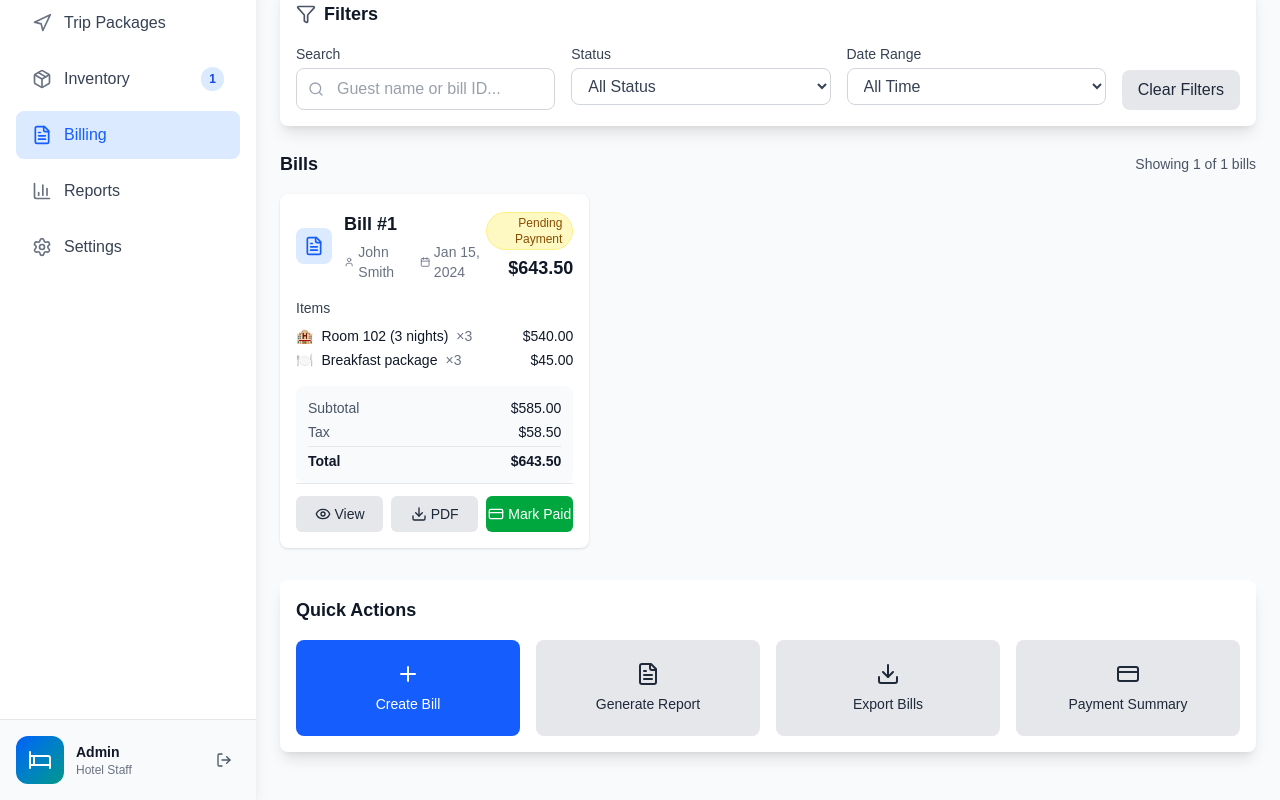
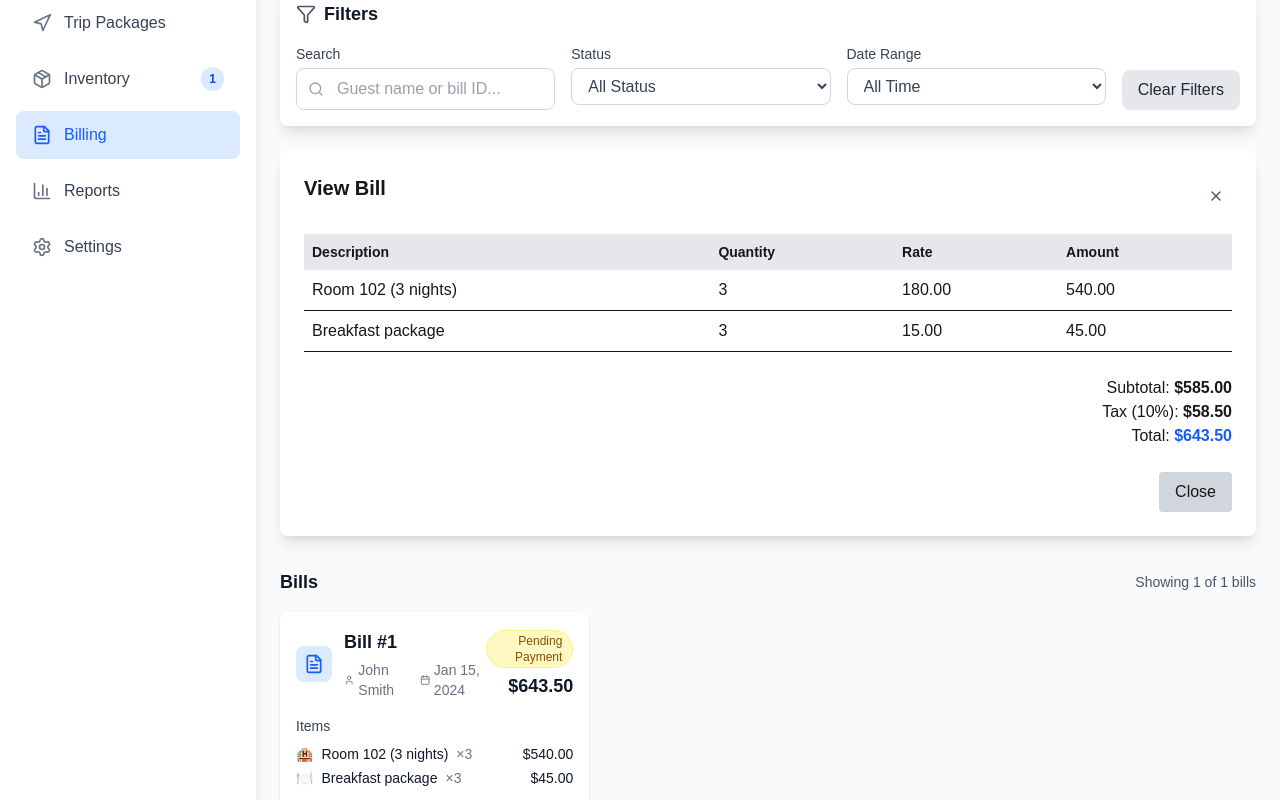
Before and after one commit to mudunkotuwasb/Hotel-Management-Frontend, a Next.js app: page /dashboard/admin/billing in a window 1280 px wide. Both pictures are taken after a click on the button "View". Shown: the part 342-1142 px from the top of the page. Built offline with nearby package versions, Linux system fonts and the light colour scheme.

Commit message:
Implemented the Billing page

```diff
--- a/app/components/billing/BillCreation.tsx
+++ b/app/components/billing/BillCreation.tsx
@@ -1,30 +1,38 @@
 "use client";
 
-import React, { useState } from "react";
-import { Plus, Trash2 } from "lucide-react";
+import React, { useState, useMemo, useEffect } from "react";
+import { Plus, Trash2, X } from "lucide-react";
+import { Bill, BillItem } from "./BillCard";
 
-interface BillItem {
-  description: string;
-  quantity: number;
-  rate: number;
-  amount: number;
-  category: "room" | "meal" | "service" | "other";
+interface BillCreationProps {
+  onClose: () => void;
+  guests: { id: string; name: string }[];
+  bookings: { id: string; guestId: string }[];
+  initialGuestId?: string;
+  initialBookingId?: string;
+  initialStatus?: "pending" | "paid" | "cancelled";
+  onCreateBill?: (bill: Bill) => void;
+  mode?: "create" | "view";
+  billToView?: Bill;
 }
 
-interface Bill {
-  id: string;
-  bookingId: string;
-  guestId: string;
-  items: BillItem[];
-  subtotal: number;
-  tax: number;
-  total: number;
-  status: "pending" | "paid" | "cancelled";
-  createdAt: Date;
-  paidAt?: Date;
-}
+export default function BillCreation({
+  guests = [],
+  bookings = [],
+  onClose,
+  onCreateBill,
+  initialGuestId = "",
+  initialBookingId = "",
+  initialStatus = "pending",
+  mode = "create",
+  billToView,
+}: BillCreationProps) {
+  const isViewMode = mode === "view";
 
-const BillCreation: React.FC = () => {
+  // States
+  const [guestId, setGuestId] = useState(initialGuestId);
+  const [bookingId, setBookingId] = useState(initialBookingId);
+  const [status, setStatus] = useState(initialStatus);
   const [billItems, setBillItems] = useState<BillItem[]>([]);
   const [newItem, setNewItem] = useState<Partial<BillItem>>({
     description: "",
@@ -32,29 +40,45 @@ const BillCreation: React.FC = () => {
     rate: 0,
     category: "room",
   });
-  const [guestId, setGuestId] = useState("");
-  const [bookingId, setBookingId] = useState("");
 
-  // Calculate subtotal, tax, total dynamically
-  const subtotal = billItems.reduce((sum, item) => sum + item.amount, 0);
-  const tax = subtotal * 0.1; // 10% tax example
+  // 🔹 Sync state when switching modes or billToView changes
+  useEffect(() => {
+    if (isViewMode && billToView) {
+      setGuestId(billToView.guestId);
+      setBookingId(billToView.bookingId);
+      setStatus(billToView.status);
+      setBillItems(billToView.items);
+    } else {
+      // Reset form for create mode
+      setGuestId(initialGuestId);
+      setBookingId(initialBookingId);
+      setStatus(initialStatus);
+      setBillItems([]);
+      setNewItem({ description: "", quantity: 1, rate: 0, category: "room" });
+    }
+  }, [isViewMode, billToView, initialGuestId, initialBookingId, initialStatus]);
+
+  // 🔹 Totals
+  const subtotal = useMemo(
+    () => billItems.reduce((sum, item) => sum + item.amount, 0),
+    [billItems]
+  );
+  const tax = subtotal * 0.1;
   const total = subtotal + tax;
 
-  // Handle new item input
+  // 🔹 Item handlers
   const handleItemChange = (field: keyof BillItem, value: any) => {
     setNewItem((prev) => ({ ...prev, [field]: value }));
   };
 
-  // Add item to bill
   const handleAddItem = () => {
     if (!newItem.description || !newItem.quantity || !newItem.rate) return;
 
-    const amount = (newItem.quantity || 0) * (newItem.rate || 0);
     const item: BillItem = {
-      description: newItem.description || "",
-      quantity: newItem.quantity || 0,
-      rate: newItem.rate || 0,
-      amount,
+      description: newItem.description!,
+      quantity: newItem.quantity!,
+      rate: newItem.rate!,
+      amount: newItem.quantity! * newItem.rate!,
       category: newItem.category || "other",
     };
 
@@ -62,82 +86,119 @@ const BillCreation: React.FC = () => {
     setNewItem({ description: "", quantity: 1, rate: 0, category: "room" });
   };
 
-  // Remove item
   const handleRemoveItem = (index: number) => {
     setBillItems((prev) => prev.filter((_, i) => i !== index));
   };
 
-  // Create bill
+  // 🔹 Create bill
   const handleCreateBill = () => {
-    const newBill: Partial<Bill> = {
+    if (!guestId || !bookingId || billItems.length === 0) return;
+
+    const newBill: Bill = {
+      id: Math.floor(1000 + Math.random() * 9000).toString(),
       bookingId,
       guestId,
       items: billItems,
       subtotal,
       tax,
       total,
-      status: "pending",
+      status,
       createdAt: new Date(),
     };
 
-    console.log("Created Bill:", newBill);
-    // 🔹 You can now send this to backend via fetch/axios
+    if (onCreateBill) onCreateBill(newBill);
+    resetForm();
   };
 
-  // Reset form
-  const handleReset = () => {
-    setGuestId("");
-    setBookingId("");
+  const resetForm = () => {
+    setGuestId(initialGuestId);
+    setBookingId(initialBookingId);
+    setStatus(initialStatus);
     setBillItems([]);
     setNewItem({ description: "", quantity: 1, rate: 0, category: "room" });
   };
 
+  const filteredBookings = bookings.filter((b) => b.guestId === guestId);
+
   return (
-    <div className="max-w-4xl mx-auto p-6 bg-white shadow rounded-2xl border border-gray-200">
-      <h2 className="text-2xl font-semibold mb-4 text-center">
-        Create New Bill
+    <div className="card bg-white rounded-lg shadow-lg p-6 mb-8">
+      {/* Header */}
+      <div className="flex items-center justify-between mb-4">
+        <h2 className="text-xl font-bold mb-4">
+          {isViewMode ? "View Bill" : "Create New Bill"}
         </h2>
+        <button onClick={onClose} className="p-2 hover:bg-gray-100 rounded-lg">
+          <X className="h-4 w-4 text-gray-600" />
+        </button>
+      </div>
 
-      {/* Booking and Guest Info */}
-      <div className="grid grid-cols-2 gap-4 mb-6">
+      {/* Guest, Booking & Status */}
+      {!isViewMode && (
+        <div className="grid grid-cols-1 md:grid-cols-2 lg:grid-cols-3 gap-4 mb-6">
           <div>
             <label className="block text-sm font-medium text-gray-700 mb-1">
-            Guest ID
+              Guest
             </label>
-          <input
-            type="text"
+            <select
               value={guestId}
               onChange={(e) => setGuestId(e.target.value)}
-            className="w-full border rounded-lg p-2 focus:outline-none focus:ring-2 focus:ring-blue-400"
-            placeholder="Enter guest ID"
-          />
+              className="w-full border border-gray-300 rounded-lg px-3 py-2 text-gray-700 focus:outline-none focus:ring-2 focus:ring-blue-500 focus:border-blue-500"
+            >
+              <option value="">Select Guest</option>
+              {guests.map((guest) => (
+                <option key={guest.id} value={guest.id}>
+                  {guest.name}
+                </option>
+              ))}
+            </select>
           </div>
 
           <div>
             <label className="block text-sm font-medium text-gray-700 mb-1">
-            Booking ID
+              Booking
             </label>
-          <input
-            type="text"
+            <select
               value={bookingId}
               onChange={(e) => setBookingId(e.target.value)}
-            className="w-full border rounded-lg p-2 focus:outline-none focus:ring-2 focus:ring-blue-400"
-            placeholder="Enter booking ID"
-          />
+              className="w-full border border-gray-300 rounded-lg px-3 py-2 text-gray-700 focus:outline-none focus:ring-2 focus:ring-blue-500 focus:border-blue-500"
+            >
+              <option value="">Select Booking</option>
+              {filteredBookings.map((b) => (
+                <option key={b.id} value={b.id}>
+                  {b.id}
+                </option>
+              ))}
+            </select>
+          </div>
+
+          <div>
+            <label className="block text-sm font-medium text-gray-700 mb-1">
+              Status
+            </label>
+            <select
+              value={status}
+              onChange={(e) => setStatus(e.target.value as Bill["status"])}
+              className="w-full border border-gray-300 rounded-lg px-3 py-2 text-gray-700 focus:outline-none focus:ring-2 focus:ring-blue-500 focus:border-blue-500"
+            >
+              <option value="pending">Pending</option>
+              <option value="paid">Paid</option>
+              <option value="cancelled">Cancelled</option>
+            </select>
           </div>
         </div>
+      )}
 
-      {/* Add Item Section */}
-      <div className="border rounded-xl p-4 bg-gray-50 mb-6">
-        <h3 className="text-lg font-semibold mb-3">Add Bill Item</h3>
-
-        <div className="grid grid-cols-5 gap-3 mb-3">
+      {/* Add Bill Item */}
+      {!isViewMode && (
+        <div className="w-full border border-gray-300 rounded-lg px-3 py-2 text-gray-700 focus:outline-none focus:ring-2 focus:ring-blue-500 focus:border-blue-500 mb-4">
+          <h4 className="text-md font-semibold mb-2">Add Bill Item</h4>
+          <div className="grid grid-cols-5 gap-3">
             <input
               type="text"
               placeholder="Description"
               value={newItem.description}
               onChange={(e) => handleItemChange("description", e.target.value)}
-            className="border rounded-lg p-2"
+              className="w-full border border-gray-300 rounded-lg px-3 py-2 text-gray-700 focus:outline-none focus:ring-2 focus:ring-blue-500 focus:border-blue-500"
             />
             <input
               type="number"
@@ -146,7 +207,7 @@ const BillCreation: React.FC = () => {
               onChange={(e) =>
                 handleItemChange("quantity", parseInt(e.target.value))
               }
-            className="border rounded-lg p-2"
+              className="w-full border border-gray-300 rounded-lg px-3 py-2 text-gray-700 focus:outline-none focus:ring-2 focus:ring-blue-500 focus:border-blue-500"
             />
             <input
               type="number"
@@ -155,7 +216,7 @@ const BillCreation: React.FC = () => {
               onChange={(e) =>
                 handleItemChange("rate", parseFloat(e.target.value))
               }
-            className="border rounded-lg p-2"
+              className="w-full border border-gray-300 rounded-lg px-3 py-2 text-gray-700 focus:outline-none focus:ring-2 focus:ring-blue-500 focus:border-blue-500"
             />
             <select
               value={newItem.category}
@@ -165,7 +226,7 @@ const BillCreation: React.FC = () => {
                   e.target.value as BillItem["category"]
                 )
               }
-            className="border rounded-lg p-2"
+              className="w-full border border-gray-300 rounded-lg px-3 py-2 text-gray-700 focus:outline-none focus:ring-2 focus:ring-blue-500 focus:border-blue-500"
             >
               <option value="room">Room</option>
               <option value="meal">Meal</option>
@@ -174,22 +235,24 @@ const BillCreation: React.FC = () => {
             </select>
             <button
               onClick={handleAddItem}
-            className="flex items-center justify-center gap-2 bg-blue-500 text-white px-3 py-2 rounded-lg hover:bg-blue-600 transition"
+              className="flex items-center justify-center gap-1 bg-blue-500 text-white px-2 py-1 rounded"
             >
               <Plus size={16} /> Add
             </button>
           </div>
+        </div>
+      )}
 
-        {/* Item List */}
+      {/* Items Table */}
       {billItems.length > 0 && (
         <table className="w-full border-collapse mt-4">
           <thead>
             <tr className="bg-gray-200 text-left text-sm">
               <th className="p-2">Description</th>
-                <th className="p-2">Qty</th>
+              <th className="p-2">Quantity</th>
               <th className="p-2">Rate</th>
               <th className="p-2">Amount</th>
-                <th className="p-2 text-center">Action</th>
+              {!isViewMode && <th className="p-2">Actions</th>}
             </tr>
           </thead>
           <tbody>
@@ -199,6 +262,7 @@ const BillCreation: React.FC = () => {
                 <td className="p-2">{item.quantity}</td>
                 <td className="p-2">{item.rate.toFixed(2)}</td>
                 <td className="p-2">{item.amount.toFixed(2)}</td>
+                {!isViewMode && (
                   <td className="p-2 text-center">
                     <button
                       onClick={() => handleRemoveItem(index)}
@@ -207,35 +271,44 @@ const BillCreation: React.FC = () => {
                       <Trash2 size={16} />
                     </button>
                   </td>
+                )}
               </tr>
             ))}
           </tbody>
         </table>
       )}
-      </div>
 
       {/* Totals */}
-      <div className="text-right mb-6">
+      <div className="text-right mb-6 mt-6">
         <p>
           Subtotal:{" "}
-          <span className="font-semibold">Rs. {subtotal.toFixed(2)}</span>
+          <span className="font-semibold">${subtotal.toFixed(2)}</span>
         </p>
         <p>
-          Tax (10%): <span className="font-semibold">Rs. {tax.toFixed(2)}</span>
+          Tax (10%): <span className="font-semibold">${tax.toFixed(2)}</span>
         </p>
         <p>
           Total:{" "}
           <span className="font-semibold text-blue-600">
-            Rs. {total.toFixed(2)}
+            ${total.toFixed(2)}
           </span>
         </p>
       </div>
 
-      {/* Actions */}
-      <div className="flex justify-end gap-4">
+      {/* Buttons */}
+      <div className="mt-4 flex justify-end gap-2">
+        {isViewMode ? (
           <button
-          onClick={handleReset}
-          className="px-4 py-2 border rounded-lg text-gray-700 hover:bg-gray-100 transition"
+            onClick={onClose}
+            className="bg-gray-300 px-4 py-2 rounded hover:bg-gray-400"
+          >
+            Close
+          </button>
+        ) : (
+          <>
+            <button
+              onClick={resetForm}
+              className="bg-gray-300 px-4 py-2 rounded hover:bg-gray-400"
             >
               Reset
             </button>
@@ -245,9 +318,9 @@ const BillCreation: React.FC = () => {
             >
               Create Bill
             </button>
+          </>
+        )}
       </div>
     </div>
   );
-};
-
-export default BillCreation;
+}
--- a/app/dashboard/admin/billing/page.tsx
+++ b/app/dashboard/admin/billing/page.tsx
@@ -6,7 +6,7 @@ import BillCard from "../../../components/billing/BillCard";
 import AdminReceptionistLayout from "../../../components/layout/AdminReceptionistLayout";
 import BillFilters from "../../../components/billing/BillFilters";
 import QuickActions from "../../../components/billing/QuickActions";
-//import BillCreation from "../../../components/billing/BillCreation";
+import BillCreation from "../../../components/billing/BillCreation";
 
 export interface BillItem {
   description: string;
@@ -90,11 +90,12 @@ const mockBills: Bill[] = [
 ];
 
 export default function Billing() {
-  const [bills] = useState<Bill[]>(mockBills);
+  const [bills, setBills] = useState<Bill[]>(mockBills);
   const [guests] = useState(mockGuests);
   const [searchTerm, setSearchTerm] = useState("");
   const [statusFilter, setStatusFilter] = useState("all");
   const [dateFilter, setDateFilter] = useState("all");
+  const [showBillForm, setShowBillForm] = useState(false);
 
   const filteredBills = useMemo(() => {
     return bills.filter((bill) => {
@@ -140,9 +141,11 @@ export default function Billing() {
 
   const stats = getBillingStats();
 
+  const [billToView, setBillToView] = useState<Bill | null>(null);
+
   const handleViewBill = (bill: Bill) => {
-    console.log("View bill:", bill);
-    // In a real app, this would open a detailed bill view
+    setBillToView(bill);
+    setShowBillForm(true);
   };
 
   const handleDownloadBill = (bill: Bill) => {
@@ -150,9 +153,14 @@ export default function Billing() {
     // In a real app, this would generate and download a PDF
   };
 
-  const handleMarkPaid = (bill: Bill) => {
-    console.log("Mark bill as paid:", bill);
-    // In a real app, this would update the bill status
+  const handleMarkPaid = (billToUpdate: Bill) => {
+    setBills((prevBills) =>
+      prevBills.map((bill) =>
+        bill.id === billToUpdate.id
+          ? { ...bill, status: "paid", paidAt: new Date() }
+          : bill
+      )
+    );
   };
 
   const getGuestForBill = (guestId: string) => {
@@ -187,7 +195,7 @@ export default function Billing() {
 
           <button
             className="flex items-center bg-blue-600 text-white px-4 py-2 rounded-lg hover:bg-blue-700 transition group"
-            //onClick={() => setShowAddForm(true)}
+            onClick={() => setShowBillForm((prev) => !prev)}
           >
             <Plus className="h-4 w-4 mr-2 group-hover:rotate-90 transition-transform" />
             Create Bill
@@ -249,7 +257,28 @@ export default function Billing() {
           }}
         />
 
-        {/*<BillCreation />*/}
+        {showBillForm && (
+          <BillCreation
+            onClose={() => {
+              setShowBillForm(false);
+              setBillToView(null);
+            }}
+            guests={guests.map((g) => ({ id: g.id, name: g.name }))}
+            bookings={[
+              { id: "1", guestId: "1" },
+              { id: "2", guestId: "1" },
+              { id: "3", guestId: "2" },
+            ]}
+            initialGuestId=""
+            initialBookingId=""
+            initialStatus="pending"
+            mode={billToView ? "view" : "create"}
+            billToView={billToView || undefined}
+            onCreateBill={(newBill: Bill) =>
+              setBills((prev) => [newBill, ...prev])
+            }
+          />
+        )}
 
         {/* Results */}
         <div className="flex items-center justify-between mb-4">
```
Lines whose indentation alone changed are shown as unchanged.
